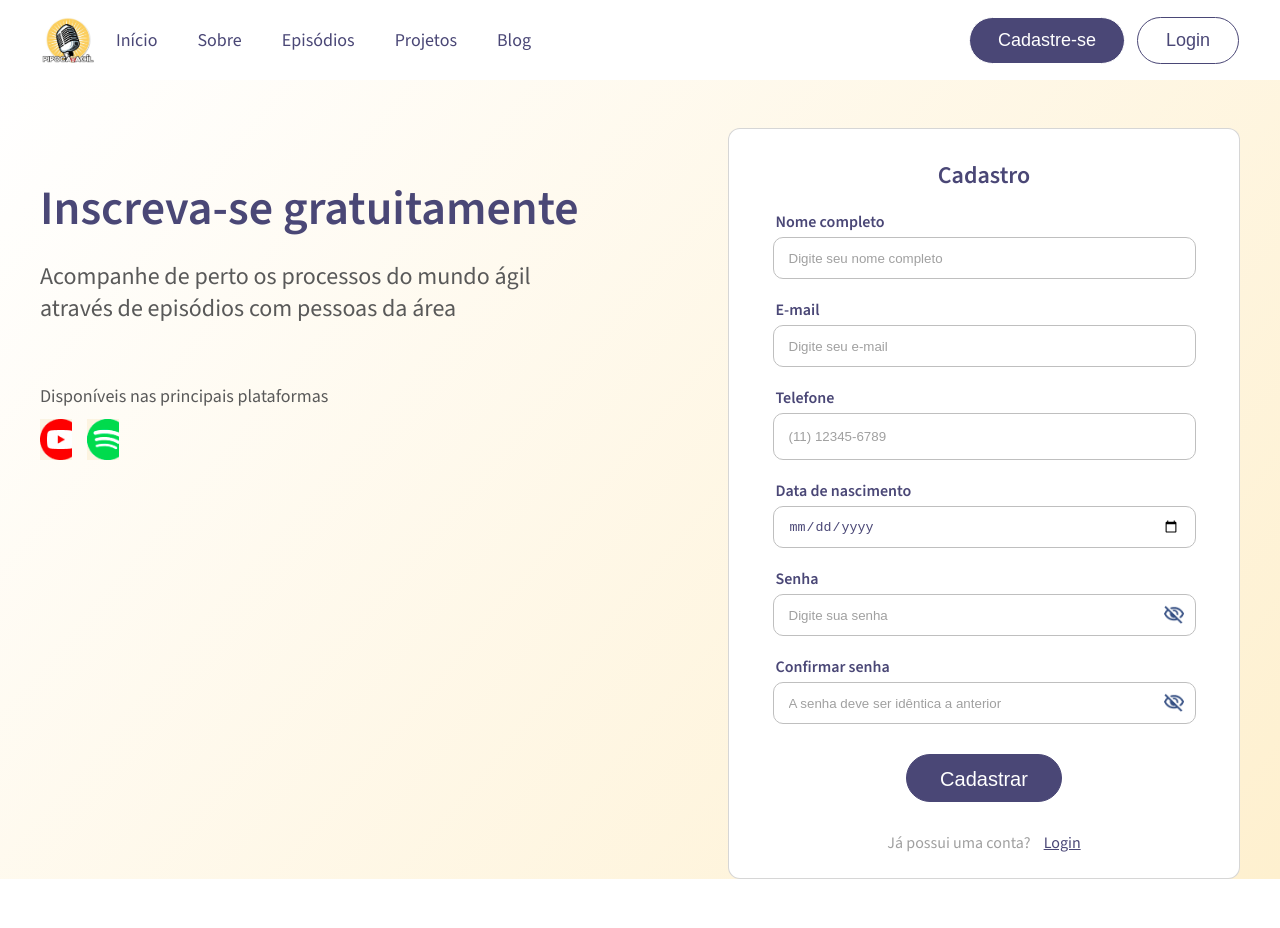
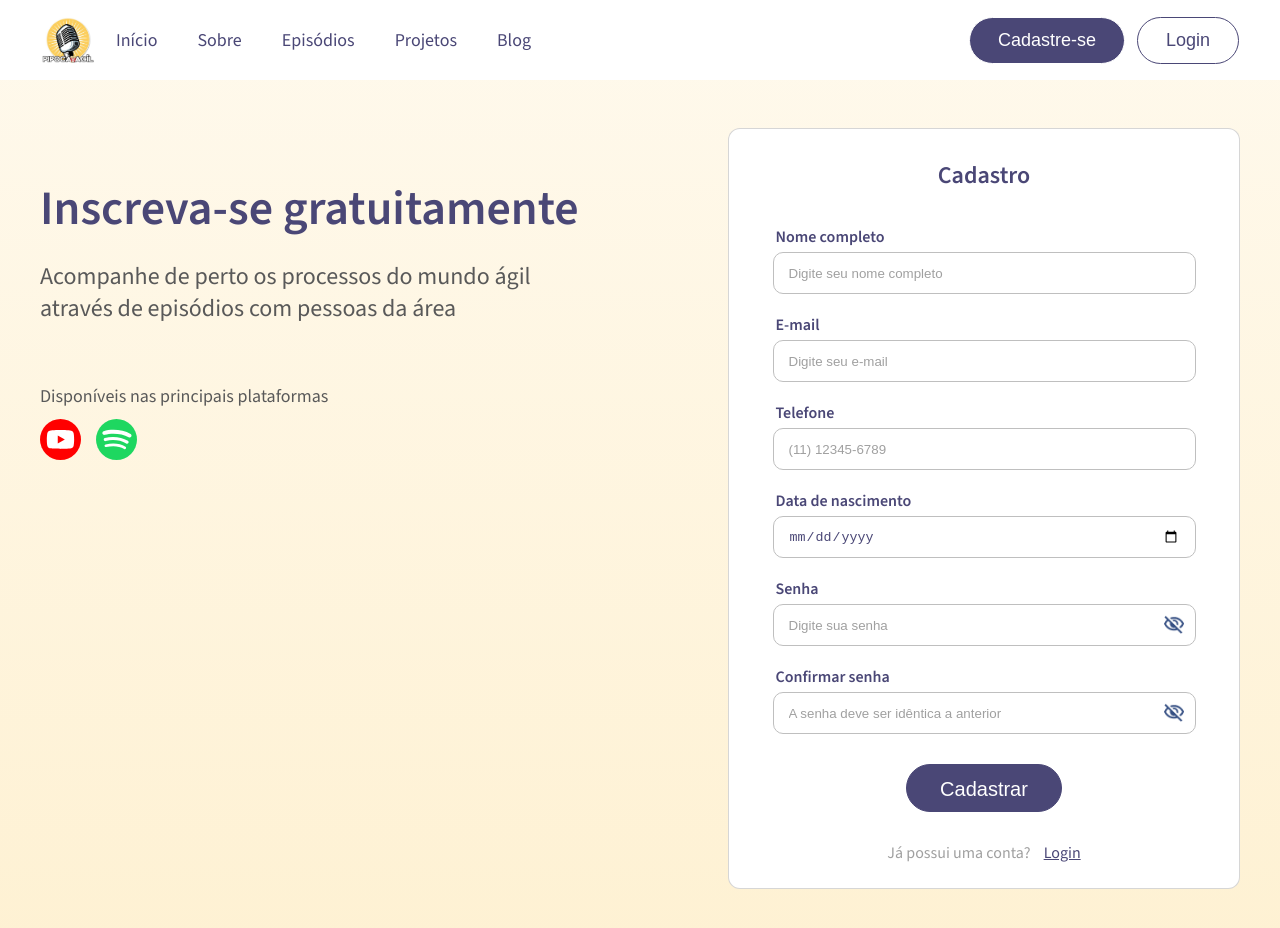
Before and after one commit to SquadLuzRosa/pipoca-agil-front, a Next.js app: page /register in a window 1280 px wide. Shown: the top 928 px of the page. Before the commit the page ends 879 px from the top, so only its background shows below. Built offline with nearby package versions, Linux system fonts and the light colour scheme.

Commit message:
update: Atualização nas logos das redes sociais

```diff
--- a/src/components/layout/Spacecontainer.jsx
+++ b/src/components/layout/Spacecontainer.jsx
@@ -4,8 +4,12 @@ const StyledFlex = styled.div`
   display: flex;
   justify-content: center;
   width: 100vw;
-  height: 54%;
-  background: linear-gradient(670deg, rgba(254, 240, 207, 1) 0%, rgba(255, 255, 255, 0.26) 100%);
+  /* height: 50%; */
+  background: linear-gradient(0deg, #FEF0CF -7.92%, rgba(255, 255, 255, 0.26) 178.75%);
+
+
+  background-repeat: no-repeat;
+
 `
 
 const StyledContainer = styled.div`
@@ -47,11 +51,7 @@ const Logo = styled.span`
   height: 26%;
 `
 
-const StyledLogo1 = styled.span`
-  background-image: url('/Logo-youtube.jpg');
-  background-repeat: no-repeat;
-  background-position: left;
-  background-size: cover;
+const StyledLogo1 = styled.img`
   margin-top: 2%;
   margin-left: 0%;
   display: flex;
@@ -59,11 +59,7 @@ const StyledLogo1 = styled.span`
   height: 56%;
 `
 
-const StyledLogo2 = styled.span`
-  background-image: url('/Logo-spotify.jpg');
-  background-repeat: no-repeat;
-  background-position: left;
-  background-size: cover;
+const StyledLogo2 = styled.img`
   margin-top: 2%;
   margin-right: 86%;
   display: flex;
@@ -93,8 +89,8 @@ export default function SpaceContainer({ children }) {
               Disponíveis nas principais plataformas
             </Title3>
             <Logo>
-              <StyledLogo1 />
-              <StyledLogo2 />
+              <StyledLogo1 src={"/icon_youtube.svg"} />
+              <StyledLogo2 src={"/icon_spotify.svg"} />
             </Logo>
           </StyledContent>
           <StyledForm>{children}</StyledForm>
--- a/src/components/layout/inputs/Buttons/components/ButtonComponent.jsx
+++ b/src/components/layout/inputs/Buttons/components/ButtonComponent.jsx
@@ -1,4 +1,5 @@
 import styled from 'styled-components'
+
 
 
 function ButtonComponent({label, colorbg}) {
@@ -15,9 +16,8 @@ function ButtonComponent({label, colorbg}) {
     padding: 12px 28px 12px 28px;
     font-size: 18px;
     font-weight: 400;
+  `
 
-
-  `
   return (
     <>
 
--- a/src/components/layout/inputs/Input.jsx
+++ b/src/components/layout/inputs/Input.jsx
@@ -68,7 +68,7 @@ const InputPassword = styled.span`
 
 const StyledMaskedInput = styled(InputMask)`
   width: 100%;
-  /* border: 1px solid ${(props) => props.theme.colorBorder}; */
+  height: 42px;
   border: 1px solid ${(props) => (props.hasError ? props.theme.red : props.theme.colorBorder)};
   background-color: ${(props) => props.theme.inputBackground};
   padding: 15px;
--- a/src/pages/register.jsx
+++ b/src/pages/register.jsx
@@ -28,6 +28,7 @@ const FormContainerOut = styled.div`
   display: flex;
   align-items: center;
   flex-direction: column;
+  margin-bottom: 120px;
 `
 
 const FormContainer = styled.div`
@@ -61,19 +62,10 @@ const Text = styled.p`
     margin-left: 10px;
   }
 `
-// const TextAlert = styled.p`
-//   font-size: 14px;
-//   font-weight: 400;
-//   color:  ${(props) => props.theme.red};
-//   padding-left: 10px;
-//   margin-top: 8px;
-//   margin-bottom: 15px;
-//   width: 100%;
-//   text-align: left;
-// primaryColor`
 
 const Title = styled.h1`
   margin-top: 20px;
+  margin-bottom: 15px;
   font-size: 24px;
   font-weight: 600;
   text-align: center;
@@ -146,6 +138,7 @@ function RegisterPage() {
       console.log('Senha oculta');
     }
   };
+
   const postDataFunction = async () => {
     const formData = {
       name: 'thiago Silva',
@@ -323,7 +316,7 @@ function RegisterPage() {
           </ModalContent>
           <div>
             <ModalButtons>
-              <ButtonModal colorbg={true} onClick={postDataFunction}>Sim, finalizar cadastro</ButtonModal>
+              <ButtonModal colorbg={true} onClick={SuccessModal}>Sim, finalizar cadastro</ButtonModal>
               <ButtonModal onClick={reopenModal}>Não, preciso editar</ButtonModal>
             </ModalButtons>
           </div>
```
Also changed, not shown: public/icon_spotify.svg (added), public/icon_youtube.svg (added).
